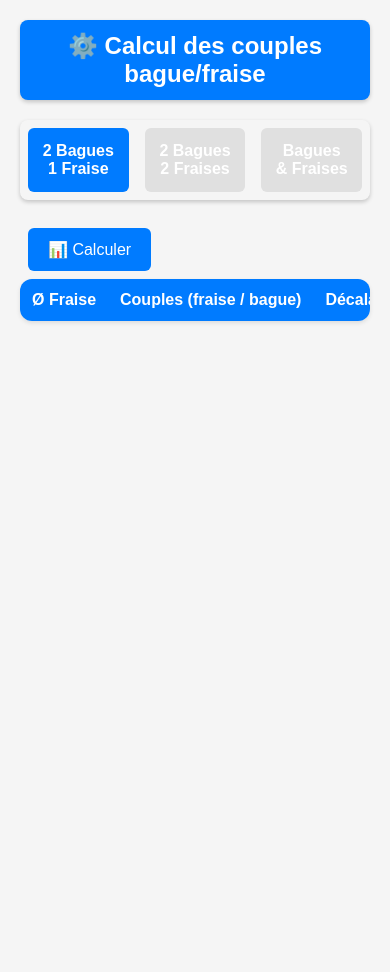
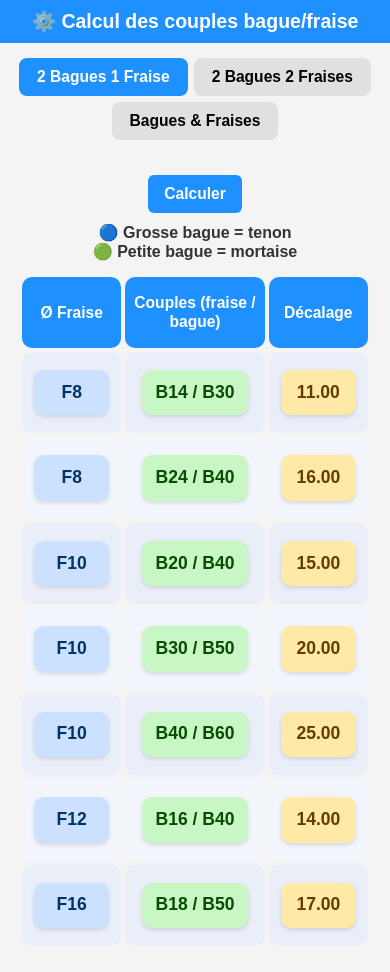
Before and after one commit to Lucuferus/couple-bague-fraise, a plain HTML site: page index.html in a window 390 px wide. Before the commit the page ends 844 px from the top, so only its background shows below. Drawn offline with Linux system fonts and the light colour scheme.

Commit message:
Update index.html

```diff
--- a/index.html
+++ b/index.html
@@ -1,304 +1,403 @@
 <!DOCTYPE html>
 <html lang="fr">
 <head>
-<meta charset="UTF-8">
-<title>Calcul Bague/Fraise</title>
+  <meta charset="utf-8" />
+  <meta name="viewport" content="width=device-width,initial-scale=1" />
+  <title>Calcul bague / fraise</title>
   <style>
+    :root{
+      --cell-font-size: clamp(14px, 4vw, 18px);
+      --cell-padding-y: 12px;
+      --cell-padding-x: 10px;
+      --pill-padding-y: clamp(8px, 2.5vw, 12px);
+      --pill-padding-x: clamp(10px, 3vw, 16px);
+      --gap-between-cells: 4px;
+    }
+
     body {
       font-family: Arial, sans-serif;
-  margin: 20px;
-  background: #f5f5f5;
+      background-color: #f4f4f4;
+      margin: 0;
+      padding: 0;
+      text-align: center;
     }
 
-/* Titre */
-h2 {
-  text-align: center;
-  background: #007bff;
+    h1 {
+      background-color: #1E90FF;
       color: white;
-  padding: 12px 0;
-  border-radius: 8px;
-  box-shadow: 0 2px 4px rgba(0,0,0,0.2);
+      padding: 10px;
+      margin: 0;
+      font-size: clamp(18px, 5vw, 26px);
     }
 
-/* Onglets */
     .tabs {
       display: flex;
-  margin: 20px 0;
-  border-radius: 8px;
-  overflow: hidden;
-  box-shadow: 0 2px 4px rgba(0,0,0,0.2);
+      justify-content: center;
+      margin: 15px 8px;
+      gap: 6px;
+      flex-wrap: wrap;
     }
     .tab-button {
-  flex: 1;
-  padding: 14px;
+      background-color: #e0e0e0;
+      border: none;
+      padding: 10px 18px;
+      font-size: clamp(14px, 4vw, 18px);
       cursor: pointer;
+      border-radius: 8px;
+      font-weight: bold;
+      min-width: 140px;
+    }
+    .tab-button.active { background-color: #1E90FF; color: white; }
+
+    .tab-content { display: none; padding: 10px; }
+    .tab-content.active { display: block; }
+
+    .action-buttons { margin: 10px 0; display:flex; gap:8px; justify-content:center; flex-wrap:wrap; }
+    .action-buttons button {
+      padding: 10px 16px;
+      margin: 0;
+      font-size: clamp(14px, 4vw, 18px);
+      border-radius: 6px;
       border: none;
+      cursor: pointer;
+      background-color: #1E90FF;
+      color: white;
       font-weight: bold;
-  background: #e0e0e0;
-  transition: 0.3s;
-  font-size: 16px;
-}
-.tab-button.active {
-  background: #007bff;
-  color: white;
     }
 
-/* Contenu onglet */
-.tab-content {
-  display: none;
-  background: transparent;
-  padding: 0;
-  margin-top: 0;
-}
-.tab-content.active {
-  display: block;
-}
+    .table-container { width: 100%; overflow-x: auto; margin-top: 12px; padding: 0 8px; box-sizing: border-box; }
 
-/* Boutons généraux */
-button {
-  padding: 12px 20px;
-  margin: 8px;
-  cursor: pointer;
-  font-size: 16px;
-  border-radius: 6px;
-  border: none;
-  background: #007bff;
-  color: white;
-  transition: 0.2s;
-}
-button:hover {
-  background: #0056b3;
-}
-
-/* Table style "Filetage" */
     table {
       width: 100%;
       border-collapse: separate;
-  border-spacing: 0;
-  margin-bottom: 20px;
-  font-family: Arial, sans-serif;
-  font-size: 16px;
-  box-shadow: 0 2px 4px rgba(0,0,0,0.1);
-  border-radius: 12px;
-  overflow: hidden;
+      border-spacing: var(--gap-between-cells);
+      font-size: var(--cell-font-size);
+      text-align: center;
+      margin-bottom: 12px;
     }
 
-/* En-têtes */
-th {
-  background: #007bff;
-  color: white;
-  font-weight: bold;
-  padding: 12px;
-  text-align: center;
+    th, td {
+      padding: var(--cell-padding-y) var(--cell-padding-x);
+      border-radius: 10px;
+      font-weight: 600;
+      line-height: 1.25;
+      vertical-align: middle;
+      word-break: break-word;
+      box-sizing: border-box;
     }
 
-/* Cellules */
-td {
-  background: #f9f9f9;
-  text-align: center;
-  padding: 10px 12px;
-  vertical-align: middle;
-  word-break: break-word;
+    th {
+      background-color: #1E90FF;
+      color: #fff;
+      font-size: clamp(15px, 4vw, 22px);
     }
 
-/* Alternance de couleur des lignes pour meilleure lisibilité */
-tbody tr:nth-child(odd) td {
-  background: #e0e6ed; /* fond légèrement plus foncé */
-}
-tbody tr:nth-child(even) td {
-  background: #ffffff; /* fond clair */
+    tbody tr:nth-child(even) td { background-color: #f2f6fc; }
+    tbody tr:nth-child(odd) td  { background-color: #e9eef8; }
+
+    td[contenteditable] {
+      background: #ffffff;
+      border: 1px solid rgba(0,0,0,0.06);
+      border-radius: 8px;
+      padding: var(--cell-padding-y) var(--cell-padding-x);
+      font-size: var(--cell-font-size);
+      min-width: 44px;
+      box-shadow: inset 0 1px 2px rgba(0,0,0,0.03);
     }
 
-/* Cellules contenteditable et texte responsive */
-td[contenteditable] {
-  background: inherit; /* prend la couleur de la ligne */
-  border: 1px solid #ccc;
-  border-radius: 6px;
-  padding: clamp(6px,2vw,12px) clamp(8px,2vw,16px);
-  font-size: clamp(14px,4vw,18px);
-  min-width: 50px;
-  line-height: 1.4em;
-  vertical-align: middle;
+    .fraise-cell, .couple-cell, .decalage-cell {
+      display:inline-block;
+      padding: var(--pill-padding-y) var(--pill-padding-x);
+      border-radius: 10px;
+      font-weight:700;
+      margin: 2px 4px;
+      box-shadow: 0 2px 4px rgba(0,0,0,0.12);
+      font-size: var(--cell-font-size);
+      min-width: 48px;
+    }
+    .fraise-cell { background:#cce0ff; color:#003366; }
+    .couple-cell { background:#c8f7c5; color:#064d00; }
+    .decalage-cell { background:#ffe9a7; color:#663c00; }
+
+    .delete-btn {
+      background:#ff4d4d;
+      color:white;
+      border:none;
+      padding:6px 10px;
+      border-radius:6px;
+      cursor:pointer;
+      font-weight:700;
     }
 
-/* Spans pour couple / fraise / décalage */
-.couple-cell, .fraise-cell, .decalage-cell {
-  display: inline-block;
-  padding: 4px 10px;
-  border-radius: 6px;
-  font-weight: bold;
-  margin: 2px 2px;
-  box-shadow: 0 1px 2px rgba(0,0,0,0.1);
+    @media (max-width:600px){
+      th, td { padding: calc(var(--cell-padding-y) + 4px) calc(var(--cell-padding-x) - 2px); }
+      .fraise-cell, .couple-cell, .decalage-cell {
+        font-size: clamp(16px, 4.5vw, 22px);
+        padding: calc(var(--pill-padding-y) + 2px) calc(var(--pill-padding-x) + 2px);
       }
-.fraise-cell { background: #d0e8ff; color: #000; }
-.couple-cell { background: #b8f5d4; color: #000; }
-.decalage-cell { background: #fff3cd; color: #000; }
-
-/* Responsive */
-@media(max-width:600px) {
-  table {
-    display: block;
-    overflow-x: auto;
-  }
-  th, td {
-    white-space: nowrap;
-  }
+      .tab-button { min-width: 110px; }
     }
   </style>
 </head>
 <body>
 
-<h2>⚙️ Calcul des couples bague/fraise</h2>
+  <h1>⚙️ Calcul des couples bague/fraise</h1>
 
+  <!-- Onglets -->
   <div class="tabs">
-  <button class="tab-button active" onclick="openTab('tab1', this)">2 Bagues 1 Fraise</button>
-  <button class="tab-button" onclick="openTab('tab2', this)">2 Bagues 2 Fraises</button>
-  <button class="tab-button" onclick="openTab('tab3', this)">Bagues & Fraises</button>
+    <button class="tab-button active" onclick="openTab(0)">2 Bagues 1 Fraise</button>
+    <button class="tab-button" onclick="openTab(1)">2 Bagues 2 Fraises</button>
+    <button class="tab-button" onclick="openTab(2)">Bagues & Fraises</button>
   </div>
 
-<div id="tab1" class="tab-content active">
-  <button onclick="calculer('principal')">📊 Calculer</button>
+  <!-- Onglet 1 -->
+  <div class="tab-content active">
+    <div class="action-buttons">
+      <button onclick="calculer('principal')">Calculer</button>
+    </div>
+    <p style="font-weight:bold; color:#333; margin:8px 0;">
+      🔵 Grosse bague = tenon<br>
+      🟢 Petite bague = mortaise
+    </p>
+    <div class="table-container">
       <table>
         <thead>
-      <tr>
-        <th>Ø Fraise</th>
-        <th>Couples (fraise / bague)</th>
-        <th>Décalage</th>
-      </tr>
+          <tr><th>Ø Fraise</th><th>Couples (fraise / bague)</th><th>Décalage</th></tr>
         </thead>
         <tbody id="resultatsPrincipal"></tbody>
       </table>
     </div>
+  </div>
 
-<div id="tab2" class="tab-content">
-  <button onclick="calculer('inclusion')">📊 Calculer</button>
+  <!-- Onglet 2 -->
+  <div class="tab-content">
+    <div class="action-buttons">
+      <button onclick="calculer('inclusion')">Calculer</button>
+    </div>
+    <p style="font-weight:bold; color:#333; margin:8px 0;">
+      🔵 Grosse bague = tenon<br>
+      🟢 Petite bague = mortaise
+    </p>
+    <div class="table-container">
       <table>
         <thead>
-      <tr>
-        <th>Couples (fraise / bague)</th>
-        <th>Décalage</th>
-      </tr>
+          <tr><th>Couples (fraise / bague)</th><th>Décalage</th></tr>
         </thead>
         <tbody id="resultatsInclusion"></tbody>
       </table>
     </div>
+  </div>
 
-<div id="tab3" class="tab-content">
+  <!-- Onglet 3 -->
+  <div class="tab-content">
+    <div class="action-buttons">
       <button onclick="calculer('all')">📊 Calculer tous</button>
+      <button onclick="viderTables()">🗑️ Vider tout</button>
+    </div>
 
-  <h3>Bagues disponibles</h3>
+    <div class="table-container">
       <table id="tableBagues">
         <thead>
-      <tr>
-        <th>Ø Extérieur</th>
-        <th>Ø Intérieur (limite fraise)</th>
-        <th>Action</th>
-      </tr>
+          <tr><th>Ø Extérieur</th><th>Ø Intérieur (limite fraise)</th><th>Action</th></tr>
         </thead>
         <tbody></tbody>
       </table>
-  <button onclick="ajouterLigne('tableBagues')">➕ Ajouter une bague</button>
-  <button onclick="resetTable('tableBagues')">🗑️ Vider toutes les bagues</button>
+      <div class="action-buttons">
+        <button onclick="ajouterBagues()">➕ Ajouter bague</button>
+      </div>
+    </div>
 
-  <h3>Fraises disponibles</h3>
+    <div class="table-container">
       <table id="tableFraises">
         <thead>
-      <tr>
-        <th>Ø Fraise</th>
-        <th>Action</th>
-      </tr>
+          <tr><th>Ø Fraise</th><th>Action</th></tr>
         </thead>
         <tbody></tbody>
       </table>
-  <button onclick="ajouterLigne('tableFraises')">➕ Ajouter une fraise</button>
-  <button onclick="resetTable('tableFraises')">🗑️ Vider toutes les fraises</button>
+      <div class="action-buttons">
+        <button onclick="ajouterFraise()">➕ Ajouter fraise</button>
+      </div>
+    </div>
   </div>
 
 <script>
-function openTab(tabId, btn) {
-  document.querySelectorAll(".tab-content").forEach(el => el.classList.remove("active"));
-  document.getElementById(tabId).classList.add("active");
-  document.querySelectorAll(".tab-button").forEach(b => b.classList.remove("active"));
-  btn.classList.add("active");
+const STORAGE_KEY = 'fraiseBagueData_v1';
+
+const DEFAULT = {
+  bagues: [
+    { ext: '10', int: '8' },
+    { ext: '12', int: '10' },
+    { ext: '14', int: '12' },
+    { ext: '16', int: '14' },
+    { ext: '18', int: '16' },
+    { ext: '20', int: '18' },
+    { ext: '24', int: '22' },
+    { ext: '30', int: '28' },
+    { ext: '40', int: '28' },
+    { ext: '50', int: '28' },
+    { ext: '60', int: '28' }
+  ],
+  fraises: [
+    { d: '8' }, { d: '10' }, { d: '12' }, { d: '14' }, { d: '16' }, { d: '19' }
+  ]
+};
+
+function loadData(){
+  const raw = localStorage.getItem(STORAGE_KEY);
+  if(!raw) {
+    localStorage.setItem(STORAGE_KEY, JSON.stringify(DEFAULT));
+    return JSON.parse(JSON.stringify(DEFAULT));
+  }
+  try {
+    return JSON.parse(raw);
+  } catch(e){
+    localStorage.setItem(STORAGE_KEY, JSON.stringify(DEFAULT));
+    return JSON.parse(JSON.stringify(DEFAULT));
+  }
+}
+function saveData(data){
+  localStorage.setItem(STORAGE_KEY, JSON.stringify(data));
 }
 
-function ajouterLigne(tableId, values = []) {
-  const table = document.getElementById(tableId).getElementsByTagName('tbody')[0];
-  const newRow = table.insertRow();
-  if (tableId === 'tableBagues') {
-    newRow.innerHTML = `
-      <td contenteditable="true">${values[0] || ""}</td>
-      <td contenteditable="true">${values[1] || ""}</td>
-      <td><button onclick="supprimerLigne(this)">❌</button></td>`;
-  } else {
-    newRow.innerHTML = `
-      <td contenteditable="true">${values[0] || ""}</td>
-      <td><button onclick="supprimerLigne(this)">❌</button></td>`;
-  }
-  newRow.querySelectorAll('td[contenteditable]').forEach(td => {
-    td.addEventListener('input', sauvegarder);
-    td.addEventListener('blur', sauvegarder);
+function renderTab3(){
+  const data = loadData();
+  const tbodyB = document.querySelector('#tableBagues tbody');
+  tbodyB.innerHTML = '';
+  data.bagues.forEach((b, idx) => {
+    const tr = document.createElement('tr');
+
+    const tdExt = document.createElement('td');
+    tdExt.contentEditable = 'true';
+    tdExt.innerText = b.ext;
+    tdExt.addEventListener('input', onEditTable);
+    tdExt.dataset.type = 'bague-ext';
+    tdExt.dataset.index = idx;
+
+    const tdInt = document.createElement('td');
+    tdInt.contentEditable = 'true';
+    tdInt.innerText = b.int;
+    tdInt.addEventListener('input', onEditTable);
+    tdInt.dataset.type = 'bague-int';
+    tdInt.dataset.index = idx;
+
+    const tdAction = document.createElement('td');
+    const del = document.createElement('button');
+    del.innerText = 'X';
+    del.className = 'delete-btn';
+    del.addEventListener('click', ()=>{ supprimerBague(idx); });
+    tdAction.appendChild(del);
+
+    tr.appendChild(tdExt);
+    tr.appendChild(tdInt);
+    tr.appendChild(tdAction);
+    tbodyB.appendChild(tr);
   });
-  sauvegarder();
+
+  const tbodyF = document.querySelector('#tableFraises tbody');
+  tbodyF.innerHTML = '';
+  data.fraises.forEach((f, idx) => {
+    const tr = document.createElement('tr');
+
+    const tdD = document.createElement('td');
+    tdD.contentEditable = 'true';
+    tdD.innerText = f.d;
+    tdD.addEventListener('input', onEditTable);
+    tdD.dataset.type = 'fraise-d';
+    tdD.dataset.index = idx;
+
+    const tdAction = document.createElement('td');
+    const del = document.createElement('button');
+    del.innerText = 'X';
+    del.className = 'delete-btn';
+    del.addEventListener('click', ()=>{ supprimerFraise(idx); });
+    tdAction.appendChild(del);
+
+    tr.appendChild(tdD);
+    tr.appendChild(tdAction);
+    tbodyF.appendChild(tr);
+  });
 }
 
-function supprimerLigne(btn) { btn.parentNode.parentNode.remove(); sauvegarder(); }
-function resetTable(tableId) { document.getElementById(tableId).getElementsByTagName('tbody')[0].innerHTML = ""; sauvegarder(); }
-
-function lireTableBagues() {
-  return Array.from(document.querySelectorAll("#tableBagues tbody tr"))
-    .map(r => { const ext = parseFloat(r.cells[0].innerText), int = parseFloat(r.cells[1].innerText); return { ext, int }; })
-    .filter(b => !isNaN(b.ext) && !isNaN(b.int));
-}
-function lireTableFraises() {
-  return Array.from(document.querySelectorAll("#tableFraises tbody tr"))
-    .map(r => { const d = parseFloat(r.cells[0].innerText); return { d }; })
-    .filter(f => !isNaN(f.d));
+function onEditTable(){
+  const bagues = Array.from(document.querySelectorAll('#tableBagues tbody tr')).map(r => {
+    const ext = r.cells[0].innerText.trim().replace(',', '.');
+    const int = r.cells[1].innerText.trim().replace(',', '.');
+    return { ext, int };
+  });
+  const fraises = Array.from(document.querySelectorAll('#tableFraises tbody tr')).map(r => {
+    const d = r.cells[0].innerText.trim().replace(',', '.');
+    return { d };
+  });
+  const data = { bagues, fraises };
+  saveData(data);
 }
 
-function sauvegarder() {
-  const bagues = [], fraises = [];
-  document.querySelectorAll("#tableBagues tbody tr").forEach(r => bagues.push([r.cells[0].innerText, r.cells[1].innerText]));
-  document.querySelectorAll("#tableFraises tbody tr").forEach(r => fraises.push([r.cells[0].innerText]));
-  localStorage.setItem("bagues", JSON.stringify(bagues));
-  localStorage.setItem("fraises", JSON.stringify(fraises));
+function ajouterBagues(){
+  const data = loadData();
+  data.bagues.push({ ext: '', int: '' });
+  saveData(data);
+  renderTab3();
+}
+function ajouterFraise(){
+  const data = loadData();
+  data.fraises.push({ d: '' });
+  saveData(data);
+  renderTab3();
+}
+function supprimerBague(index){
+  const data = loadData();
+  data.bagues.splice(index,1);
+  saveData(data);
+  renderTab3();
+}
+function supprimerFraise(index){
+  const data = loadData();
+  data.fraises.splice(index,1);
+  saveData(data);
+  renderTab3();
+}
+function viderTables(){
+  if(!confirm('Vider toutes les bagues et fraises et remettre les valeurs par défaut ?')) return;
+  // Remettre les valeurs par défaut
+  const data = JSON.parse(JSON.stringify(DEFAULT));
+  saveData(data);
+  renderTab3();
+  renderResults();
 }
 
-function charger() {
-  let bagues = JSON.parse(localStorage.getItem("bagues") || "[]");
-  let fraises = JSON.parse(localStorage.getItem("fraises") || "[]");
-
-  if (bagues.length === 0) {
-    bagues = [
-      [10, 8], [12, 10], [14, 12], [16, 14], [18, 16],
-      [20, 18], [24, 22], [30, 28], [40, 28], [60, 28]
-    ];
-  }
-  if (fraises.length === 0) {
-    fraises = [8, 10, 12, 14, 16, 19].map(d => [d]);
+function parseNum(str){
+  if(str === undefined || str === null) return NaN;
+  const s = String(str).trim().replace(',', '.');
+  const v = parseFloat(s);
+  return isFinite(v) ? v : NaN;
 }
 
-  bagues.forEach(b => ajouterLigne('tableBagues', b));
-  fraises.forEach(f => ajouterLigne('tableFraises', f));
-
-  const resP = localStorage.getItem("resultatsPrincipal");
-  if (resP) document.getElementById("resultatsPrincipal").innerHTML = resP;
-  const resI = localStorage.getItem("resultatsInclusion");
-  if (resI) document.getElementById("resultatsInclusion").innerHTML = resI;
+function lireBaguesPourCalc(){
+  const data = loadData();
+  return data.bagues.map(b => {
+    return { ext: parseNum(b.ext), int: parseNum(b.int) };
+  }).filter(b => !isNaN(b.ext) && !isNaN(b.int));
+}
+function lireFraisesPourCalc(){
+  const data = loadData();
+  return data.fraises.map(f => ({ d: parseNum(f.d) })).filter(f => !isNaN(f.d));
 }
 
-function calculer(mode = "all") {
-  const bagues = lireTableBagues(), fraises = lireTableFraises(), tol = 0.01;
+function renderResults(){
+  const bagues = lireBaguesPourCalc();
+  const fraises = lireFraisesPourCalc();
+  const tol = 0.01;
 
-  if (mode === "principal" || mode === "all") {
-    let html1 = "";
-    fraises.forEach(f => {
-      for (let i = 0; i < bagues.length; i++) {
-        for (let j = i + 1; j < bagues.length; j++) {
-          let [bSmall, bLarge, intSmall, intLarge] = bagues[i].ext <= bagues[j].ext ? [bagues[i].ext, bagues[j].ext, bagues[i].int, bagues[j].int] : [bagues[j].ext, bagues[i].ext, bagues[j].int, bagues[i].int];
-          if (f.d <= intSmall && f.d <= intLarge) {
+  let html1 = '';
+  fraises.forEach(f=>{
+    for(let i=0;i<bagues.length;i++){
+      for(let j=i+1;j<bagues.length;j++){
+        let [bSmall,bLarge,intSmall,intLarge] = bagues[i].ext <= bagues[j].ext
+          ? [bagues[i].ext, bagues[j].ext, bagues[i].int, bagues[j].int]
+          : [bagues[j].ext, bagues[i].ext, bagues[j].int, bagues[i].int];
+        if(f.d <= intSmall && f.d <= intLarge){
           const delta = (bSmall + f.d) / 2;
-            if (Math.abs(delta - (bLarge - f.d) / 2) < tol) {
+          if(Math.abs(delta - (bLarge - f.d) / 2) < tol){
             html1 += `<tr>
                        <td><span class="fraise-cell">F${f.d}</span></td>
                        <td><span class="couple-cell">B${bSmall} / B${bLarge}</span></td>
@@ -309,24 +408,23 @@ function calculer(mode = "all") {
       }
     }
   });
-    document.getElementById("resultatsPrincipal").innerHTML = html1;
-    localStorage.setItem("resultatsPrincipal", html1);
-  }
+  document.getElementById('resultatsPrincipal').innerHTML = html1 || `<tr><td colspan="3">Aucun résultat</td></tr>`;
 
-  if (mode === "inclusion" || mode === "all") {
-    let html2 = "";
+  let html2 = '';
   const seen = new Set();
-    for (let i = 0; i < bagues.length; i++) {
-      for (let j = i + 1; j < bagues.length; j++) {
-        let [bSmall, bLarge, intSmall, intLarge] = bagues[i].ext <= bagues[j].ext ? [bagues[i].ext, bagues[j].ext, bagues[i].int, bagues[j].int] : [bagues[j].ext, bagues[i].ext, bagues[j].int, bagues[i].int];
-        fraises.forEach(f1 => {
-          fraises.forEach(f2 => {
-            if (f1.d === f2.d) return;
-            if (f1.d <= intSmall && f2.d <= intLarge) {
+  for(let i=0;i<bagues.length;i++){
+    for(let j=i+1;j<bagues.length;j++){
+      let [bSmall,bLarge,intSmall,intLarge] = bagues[i].ext <= bagues[j].ext
+        ? [bagues[i].ext, bagues[j].ext, bagues[i].int, bagues[j].int]
+        : [bagues[j].ext, bagues[i].ext, bagues[j].int, bagues[i].int];
+      fraises.forEach(f1=>{
+        fraises.forEach(f2=>{
+          if(f1.d === f2.d) return;
+          if(f1.d <= intSmall && f2.d <= intLarge){
             const delta = (bSmall + f1.d) / 2;
-              if (Math.abs(delta - (bLarge - f2.d) / 2) < tol) {
+            if(Math.abs(delta - (bLarge - f2.d) / 2) < tol){
               const key = `${bSmall}_${bLarge}_${f1.d}_${f2.d}`;
-                if (!seen.has(key)) {
+              if(!seen.has(key)){
                 seen.add(key);
                 html2 += `<tr>
                            <td>
@@ -342,12 +440,29 @@ function calculer(mode = "all") {
       });
     }
   }
-    document.getElementById("resultatsInclusion").innerHTML = html2;
-    localStorage.setItem("resultatsInclusion", html2);
-  }
+  document.getElementById('resultatsInclusion').innerHTML = html2 || `<tr><td colspan="2">Aucun résultat</td></tr>`;
 }
 
-window.onload = charger;
+function calculer(mode){
+  renderResults();
+}
+
+function renderAll(){
+  renderTab3();
+  renderResults();
+}
+
+function openTab(index){
+  const contents = document.querySelectorAll('.tab-content');
+  const buttons  = document.querySelectorAll('.tab-button');
+  contents.forEach((c,i)=>c.classList.toggle('active', i===index));
+  buttons.forEach((b,i)=>b.classList.toggle('active', i===index));
+}
+
+window.addEventListener('load', ()=>{
+  renderAll();
+  window.addEventListener('beforeunload', ()=>{ onEditTable(); });
+});
 </script>
 
 </body>
```
Lines whose indentation alone changed are shown as unchanged.
